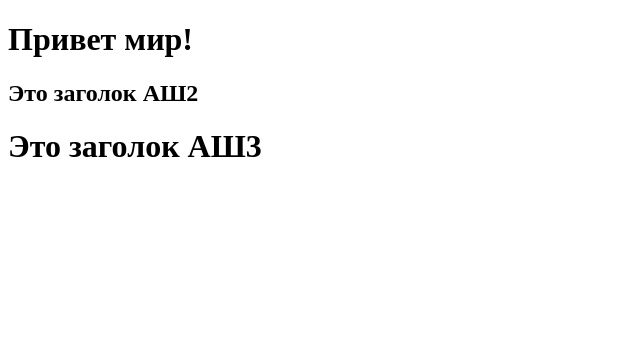
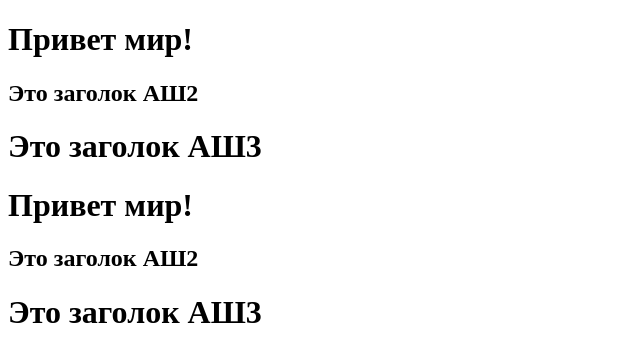
Before and after one commit to pixelstudy/test3, a plain HTML site: page index.html in a window 1280 px wide. Shown: the whole page, without its empty margins (0-640 px from the left). Drawn offline with Linux system fonts and the light colour scheme.

Commit message:
Добавление новых заголовков

```diff
--- a/index.html
+++ b/index.html
@@ -10,5 +10,8 @@
     <h1>Привет мир!</h1>
     <h2>Это заголок АШ2</h2>
     <h1>Это заголок АШ3</h1>
+    <h1>Привет мир!</h1>
+    <h2>Это заголок АШ2</h2>
+    <h1>Это заголок АШ3</h1>
 </body>
 </html>
```
